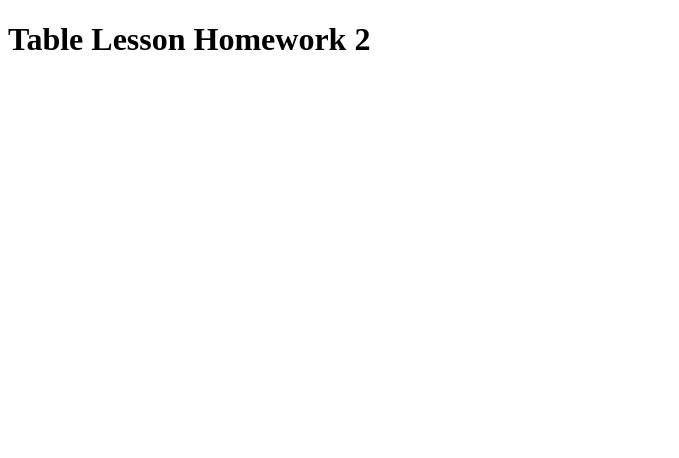
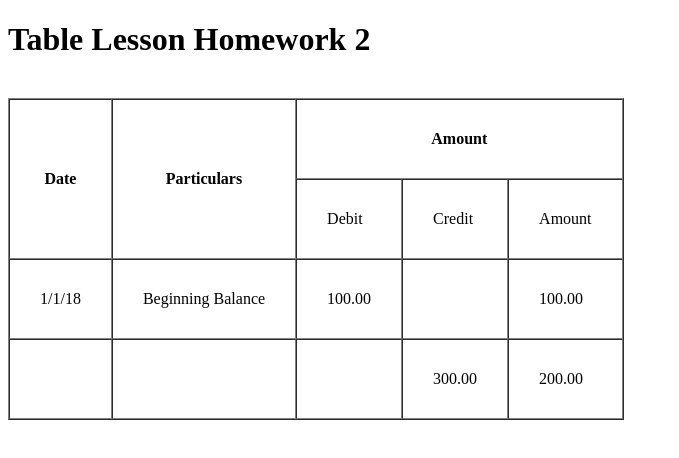
Before and after one commit to KHY7102/KHY7102.github.io, a plain HTML site: page HTML/tablehomework2.html in a window 1280 px wide. Shown: the whole page, without its empty margins (0-679 px from the left). Drawn offline with Linux system fonts and the light colour scheme.

Commit message:
tablelesson

```diff
--- a/HTML/tablehomework2.html
+++ b/HTML/tablehomework2.html
@@ -7,5 +7,40 @@
 </head>
 <body>
     <h1>Table Lesson Homework 2</h1>
+    <br>
+
+    <table border="1" cellpadding="30" cellspacing="0">
+        <thead>
+            <tr>
+                <th rowspan="2">Date</th>
+                <th rowspan="2">Particulars</th>
+                <th colspan="3">Amount</th>
+            </tr>
+
+
+
+            <tr>
+                <td>Debit</td>
+                <td>Credit</td>
+                <td>Amount</td>
+            </tr>
+            </thead>
+            <tbody>
+            <tr>
+                <td>1/1/18</td>
+                <td>Beginning Balance</td>
+                <td>100.00</td>
+                <td></td>
+                <td>100.00</td>
+            </tr>
+            <tr>
+                <td></td>
+                <td></td>
+                <td></td>
+                <td>300.00</td>
+                <td>200.00</td>
+            </tr>
+        </tbody>
+    </table>
 </body>
 </html>
```
